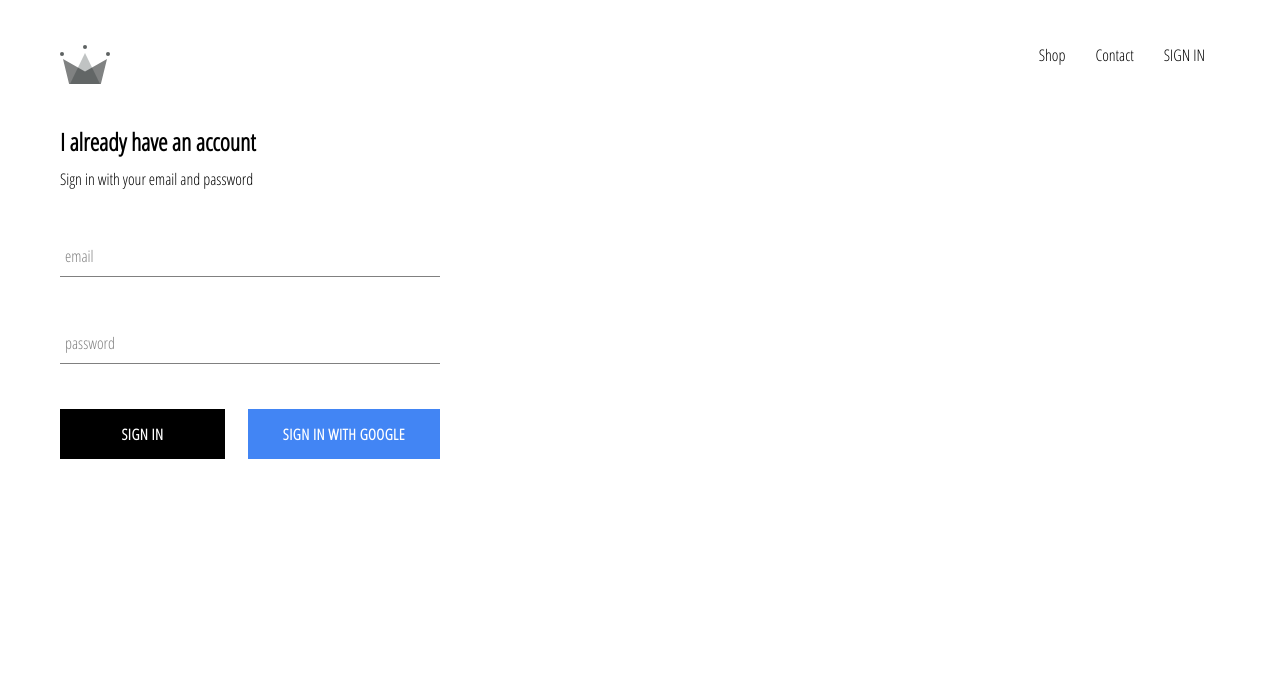
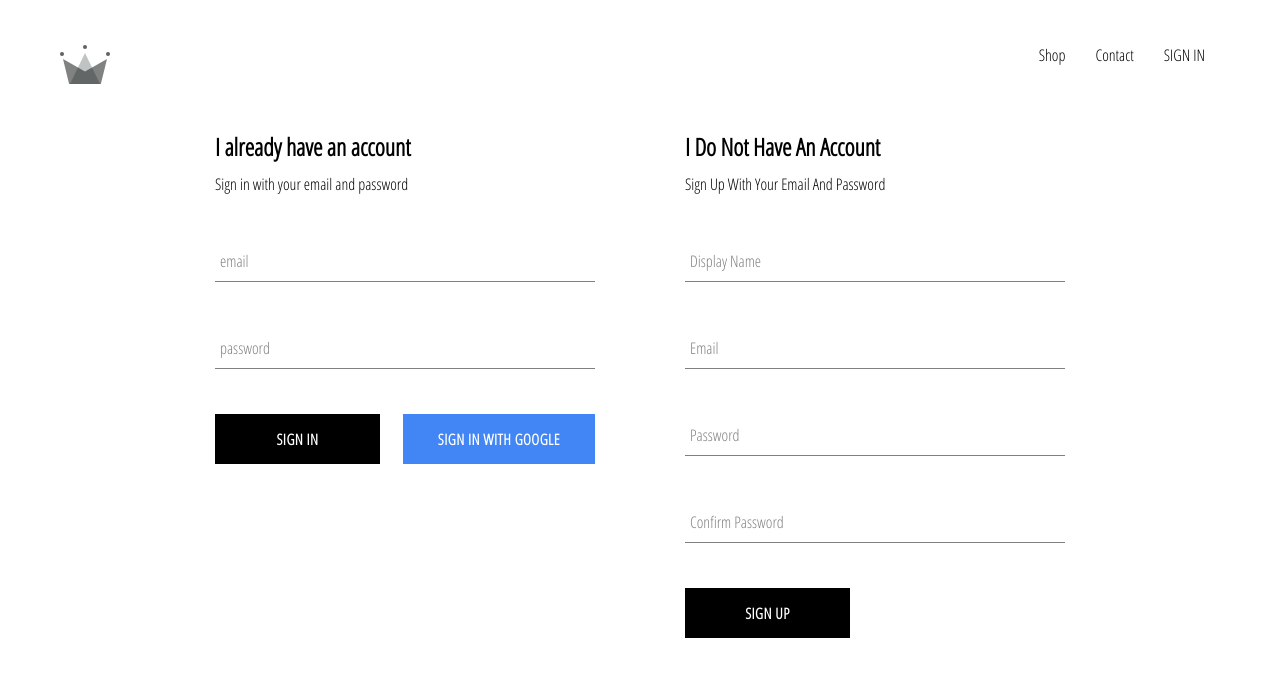
Before and after one commit to jyataslam/crown-clothing, a React (Create React App) app: page /signin in a window 1280 px wide. Shown: the top 676 px of the page. Built offline with nearby package versions, Linux system fonts and the light colour scheme; no server answers.

Commit message:
implemented firebase utils included ability to store authenticated users to our firestore db

```diff
--- a/src/App.js
+++ b/src/App.js
@@ -16,8 +16,27 @@
     unsubscribeFromAuth = null;
 
     componentDidMount() {
-        this.unsubscribeFromAuth = auth.onAuthStateChanged(async (user) => {
-            createUserProfileDocument(user);
+        this.unsubscribeFromAuth = auth.onAuthStateChanged(async (userAuth) => {
+            if (userAuth) {
+                const userRef = await createUserProfileDocument(userAuth);
+
+                userRef.onSnapshot((snapshot) => {
+                    this.setState(
+                        {
+                            currentUser: {
+                                id: snapshot.id,
+                                ...snapshot.data(),
+                            },
+                        },
+                        () => {
+                            console.log(this.state);
+                        }
+                    );
+                });
+            }
+            this.setState({
+                currentUser: userAuth,
+            });
         });
     }
 
--- a/src/components/sign-up/sign-up.js
+++ b/src/components/sign-up/sign-up.js
@@ -0,0 +1,98 @@
+import React from "react";
+
+import FormInput from "../form-input/form-input";
+import CustomButton from "../custom-button/custom-button";
+import "./sign-up.scss";
+
+import { auth, createUserProfileDocument } from "../../firebase/firebase.utils";
+import { useHistory } from "react-router-dom";
+
+class SignUp extends React.Component {
+    state = {
+        displayName: "",
+        email: "",
+        password: "",
+        confirmPassword: "",
+    };
+
+    handleSubmit = async (event) => {
+        event.preventDefault();
+
+        const { displayName, email, password, confirmPassword } = this.state;
+
+        if (password !== confirmPassword) {
+            alert("Passwords Do Not Match");
+            return;
+        }
+
+        try {
+            const { user } = await auth.createUserWithEmailAndPassword(
+                email,
+                password
+            );
+
+            await createUserProfileDocument(user, { displayName });
+
+            this.setState({
+                displayName: "",
+                email: "",
+                password: "",
+                confirmPassword: "",
+            });
+        } catch (error) {
+            console.log(error.message);
+        }
+    };
+
+    handleChange = (event) => {
+        const { name, value } = event.target;
+        this.setState({ [name]: value });
+    };
+
+    render() {
+        const { displayName, email, password, confirmPassword } = this.state;
+        return (
+            <div className="sign-up">
+                <h2 className="title">I Do Not Have An Account</h2>
+                <span>Sign Up With Your Email And Password</span>
+                <form onSubmit={this.handleSubmit} className="sign-up-form">
+                    <FormInput
+                        type="text"
+                        name="displayName"
+                        value={displayName}
+                        onChange={this.handleChange}
+                        label="Display Name"
+                        required
+                    />
+                    <FormInput
+                        type="email"
+                        name="email"
+                        value={email}
+                        onChange={this.handleChange}
+                        label="Email"
+                        required
+                    />
+                    <FormInput
+                        type="password"
+                        name="password"
+                        value={password}
+                        onChange={this.handleChange}
+                        label="Password"
+                        required
+                    />
+                    <FormInput
+                        type="password"
+                        name="confirmPassword"
+                        value={confirmPassword}
+                        onChange={this.handleChange}
+                        label="Confirm Password"
+                        required
+                    />
+                    <CustomButton type="submit">SIGN UP</CustomButton>
+                </form>
+            </div>
+        );
+    }
+}
+
+export default SignUp;
--- a/src/components/sign-up/sign-up.scss
+++ b/src/components/sign-up/sign-up.scss
@@ -0,0 +1,9 @@
+.sign-up {
+    display: flex;
+    flex-direction: column;
+    width: 380px;
+
+    .title {
+        margin: 10px 0;
+    }
+}
--- a/src/pages/sign-in-and-sign-up/sign-in-and-sign-up.js
+++ b/src/pages/sign-in-and-sign-up/sign-in-and-sign-up.js
@@ -1,12 +1,14 @@
 import React from "react";
 
 import SignIn from "../../components/sign-in/sign-in";
+import SignUp from "../../components/sign-up/sign-up";
 import "./sign-in-and-sign-up.styles.scss";
 
 const SignInAndSignUpPage = () => {
     return (
         <div className="sign-in-and-sign-up">
             <SignIn />
+            <SignUp />
         </div>
     );
 };
--- a/src/pages/sign-in-and-sign-up/sign-in-and-sign-up.styles.scss
+++ b/src/pages/sign-in-and-sign-up/sign-in-and-sign-up.styles.scss
@@ -0,0 +1,6 @@
+.sign-in-and-sign-up {
+    width: 850px;
+    display: flex;
+    justify-content: space-between;
+    margin: 30px auto;
+}
```
Also changed, not shown: 1 other file (tests, documents, lock files or other folders).
